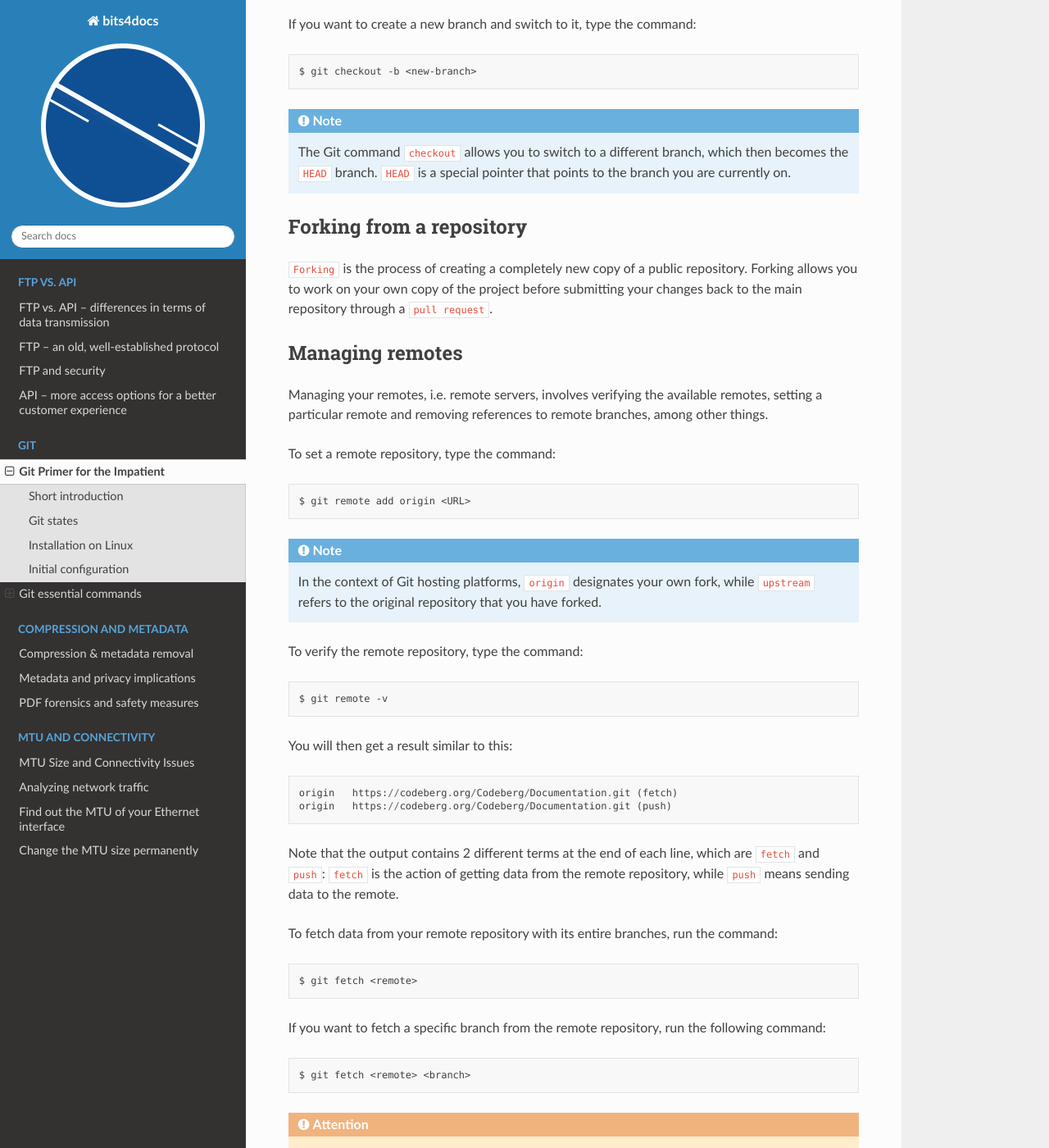
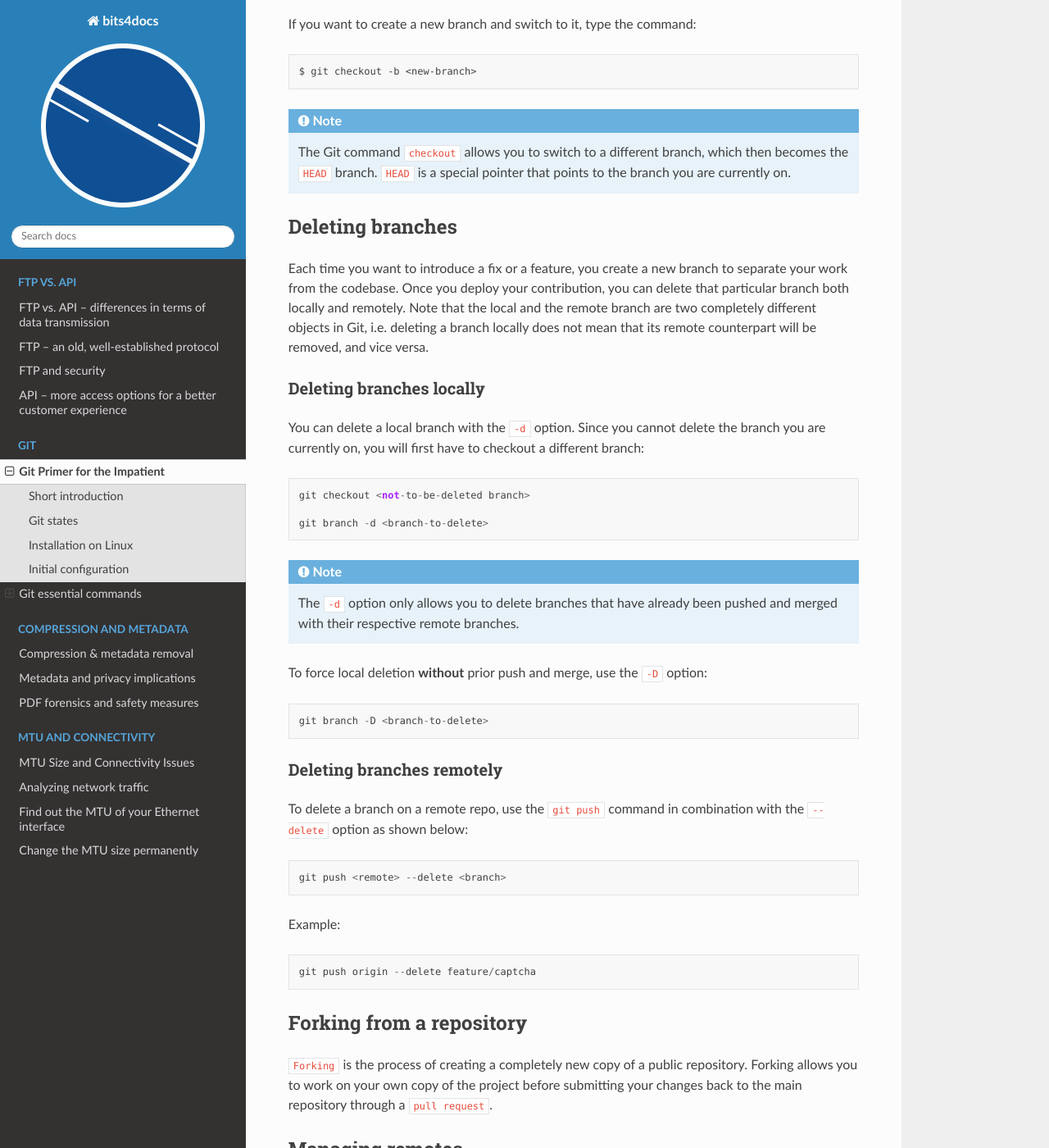
Before and after one commit to ka2in/bits4docs, a Sphinx documentation site: the page built from docs/source/gitinminutes.rst, in a window 1280 px wide and 1400 px high, scrolled down 5367 px. Shown: the whole window at 82% size. Built offline with Sphinx 7.4.7 and the Read the Docs theme 2.0.0, drawn with Linux system fonts in a browser that asks for light colours.

Commit message:
Adding content about local and remote deletion on Git

```diff
--- a/docs/source/gitinminutes.rst
+++ b/docs/source/gitinminutes.rst
@@ -276,6 +276,48 @@ If you want to create a new branch and switch to it, type the command:
 
    The Git command ``checkout`` allows you to switch to a different branch, which then becomes the ``HEAD`` branch. ``HEAD`` is a special pointer that points to the branch you are currently on.
 
+Deleting branches
+==================
+
+Each time you want to introduce a fix or a feature, you create a new branch to separate your work from the codebase. Once you deploy your contribution, you can delete that particular branch both locally and remotely. Note that the local and the remote branch are two completely different objects in Git, i.e. deleting a branch locally does not mean that its remote counterpart will be removed, and vice versa.
+
+Deleting branches locally
+^^^^^^^^^^^^^^^^^^^^^^^^^
+
+You can delete a local branch with the ``-d`` option. Since you cannot delete the branch you are currently on, you will first have to checkout a different branch:
+
+.. code-block::
+
+   git checkout <not-to-be-deleted branch>
+
+   git branch -d <branch-to-delete>
+
+.. note::
+
+   The ``-d`` option only allows you to delete branches that have already been pushed and merged with their respective remote branches.
+
+To force local deletion **without** prior push and merge, use the ``-D`` option:
+
+.. code-block::
+
+   git branch -D <branch-to-delete>
+
+Deleting branches remotely
+^^^^^^^^^^^^^^^^^^^^^^^^^^
+
+To delete a branch on a remote repo, use the ``git push`` command in combination with the ``--delete`` option as shown below:
+
+.. code-block::
+
+   git push <remote> --delete <branch>
+
+Example:
+
+.. code-block::
+
+   git push origin --delete feature/captcha
+
+
 Forking from a repository
 =========================
 
--- a/docs/source/index.rst
+++ b/docs/source/index.rst
@@ -30,6 +30,10 @@ Fayçal Alami-Hassani - `@GlobalTech Translations <https://globaltech-translatio
 
    This project is under active development. If you have any questions, please send an email to: info[@]globaltech-translations[.]com - ``PGP KeyID: 0x52D6AF10``
 
+.. toctree::
+   :maxdepth: 4
+   :caption: Table of Contents
+   :hidden:
 
 .. toctree::
    :maxdepth: 4
```
Also changed, not shown: 8 other files.
